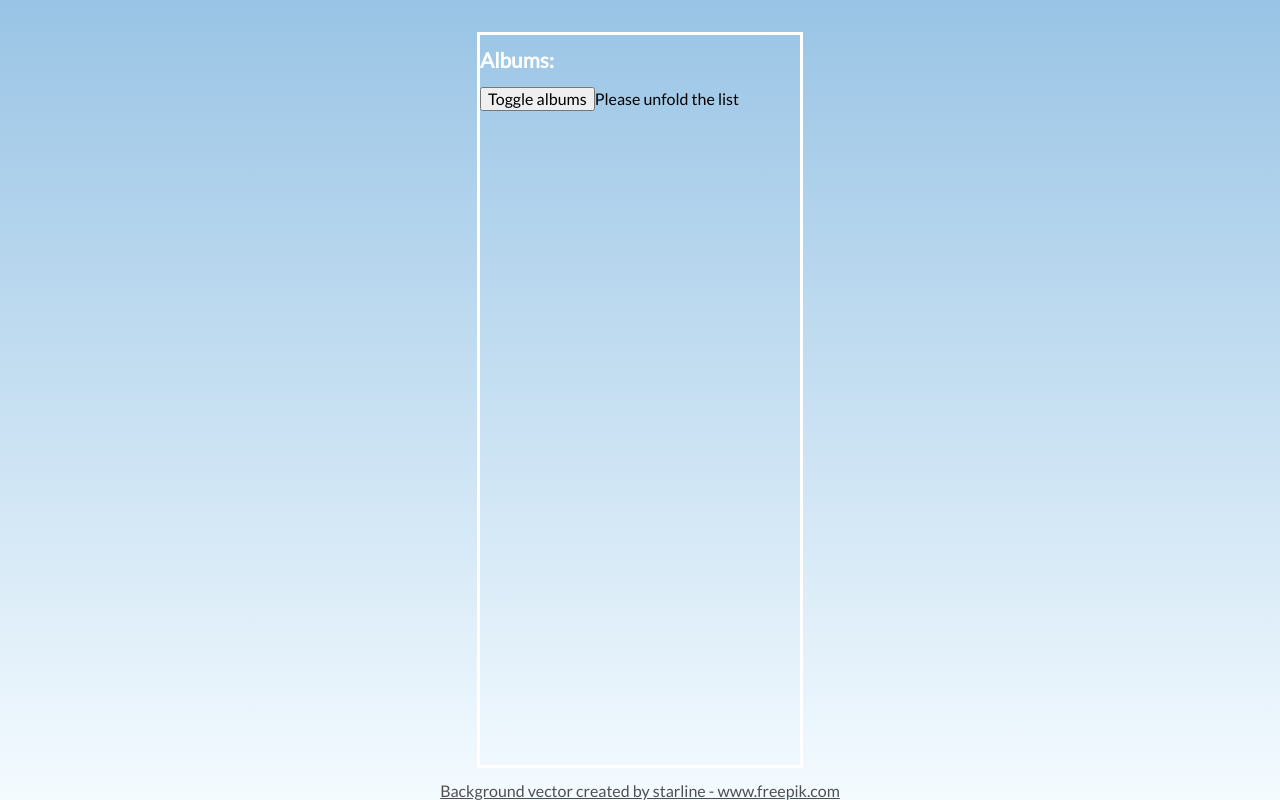
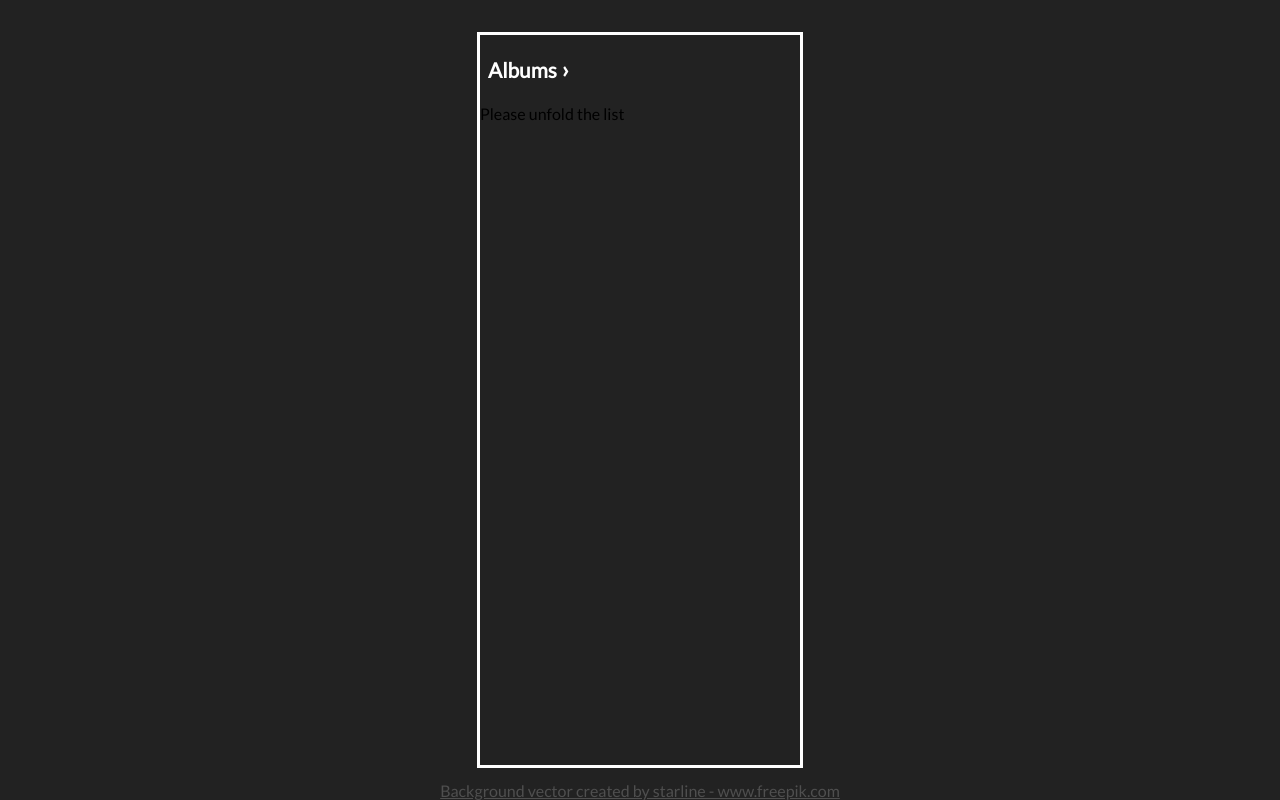
Before and after one commit to gabrielaleoniec/albums-app, a React (Create React App) app: page / in a window 1280 px wide. Built offline with nearby package versions, Linux system fonts and the light colour scheme.

Commit message:
More styling

```diff
--- a/src/components/AlbumList.js
+++ b/src/components/AlbumList.js
@@ -2,16 +2,17 @@ import React from "react";
 import { connect } from "react-redux";
 
 import "./AlbumList.scss";
-import ExpansionPanel from '@material-ui/core/ExpansionPanel';
-import ExpansionPanelSummary from '@material-ui/core/ExpansionPanelSummary';
-import ExpansionPanelDetails from '@material-ui/core/ExpansionPanelDetails';
-import Typography from '@material-ui/core/Typography';
 
 import SongList from "./SongList";
 //import Button from './Button';
 import { fetchAlbumsAndSongs, displayAlbums, displaySongs } from "../actions";
 
 class AlbumList extends React.Component {
+  handleClick = (el) => {
+    console.log(el.classList);
+    el.classList.toggle('button--opened');
+  }
+
   componentDidMount() {
     this.props.fetchAlbumsAndSongs();
   }
@@ -21,30 +22,28 @@ class AlbumList extends React.Component {
       return null;
     }
     return Object.entries(this.props.albums).map(([key, album]) => (
-      <ExpansionPanel key={key} className="album">
-        <ExpansionPanelSummary>
+      <div key={key} className="album">
+        <div>
           <h2 className="h2 album__band">{album.band}</h2>
           <h3 className="h3 album__album">{album.album}</h3>
-        </ExpansionPanelSummary>
-        <ExpansionPanelDetails>
+        </div>
+        <div>
           <SongList key={key} songs={album.songs} display={true} />
-        </ExpansionPanelDetails>
-      </ExpansionPanel>
+        </div>
+      </div>
     ));
   };
 
   render() {
-    let header = <h1 className="h1">Albums:</h1>;
-    let button = (
-      <button onClick={() => this.props.displayAlbums(this.props.display)}>
-        Toggle albums
-    </button>
-    );
+    let header = (<h1 className="h1"><a className="button" href="#" onClick={(e) => {
+      console.log('On click',  e, e.target);
+      this.props.displayAlbums(this.props.display); this.handleClick(e.target)}}>
+      Albums</a></h1>);
+
     if (!this.props.display) {
       return (
         <div className="albums">
           {header}
-          {button}
           <span>Please unfold the list</span>
         </div>
       );
@@ -52,7 +51,6 @@ class AlbumList extends React.Component {
     return (
       <div className="albums">
         {header}
-        {button}
         <ul className="albums__list">{this.renderAlbums(this.props.albums)}</ul>
         <div>{this.renderAlbums(this.props.albums)}</div>
       </div>
--- a/src/components/AlbumList.scss
+++ b/src/components/AlbumList.scss
@@ -41,3 +41,27 @@
     color: $grey;
   }
 }
+
+.button {
+  color: $white;
+  display: inline-block;
+  outline: none;
+  padding: 8px;
+  text-align: center;
+  text-decoration: none;
+
+  &::after {
+    content: "\0203A";
+    font-size: 1.1em;
+    padding-left: 5px;
+    transform: rotate(0) translate(0);
+    transition: transform 2s ease-in;
+  }
+
+  &--opened {
+    &::after {
+      display: inline-block;
+      transform: rotate(90deg) translate(0, -5px);
+    }
+  }
+}
--- a/src/components/App.scss
+++ b/src/components/App.scss
@@ -14,7 +14,7 @@
 }
 
 .app {
-    background: linear-gradient(to bottom, $lightblue 0%, $lightbluish 100%);
+    background-color: $darkgrey1;
     display: flex;
     font-size: 16px;
     font-family: Lato, Arial, sans-serif;
--- a/src/components/SongList.js
+++ b/src/components/SongList.js
@@ -1,11 +1,13 @@
 import React from 'react';
+
+import './SongList.scss';
 
 const SongList = (props) => {
     if(!props.songs || !props.display) {
         return null;
     }
-    return (<ul>
-        {props.songs.map(song => <li key={song}>{song}</li>)}
+    return (<ul className="songs">
+        {props.songs.map(song => <li className="songs__song" key={song}>{song}</li>)}
     </ul>);
 }
 
--- /dev/null
+++ b/src/components/SongList.scss
@@ -0,0 +1,15 @@
+@import '../styles/colors.scss';
+
+.songs {
+  list-style-type: none;
+  margin: 0;
+  padding: 0;
+
+  &__song {
+    border-bottom: 1px solid $whiteHalf;
+    color: $white;
+    list-style-type: none;
+    margin: 0.5rem 0;
+    padding: 0.5rem 0;
+  }
+}
--- a/src/styles/colors.scss
+++ b/src/styles/colors.scss
@@ -3,3 +3,5 @@ $lightblue: #99c4e5;
 $lightbluish: #f4fbff;
 $white: #fff;
 $grey: #4f4f4f;
+$darkgrey1: #222222;
+$whiteHalf: rgba(255, 255, 255, .5);
```
